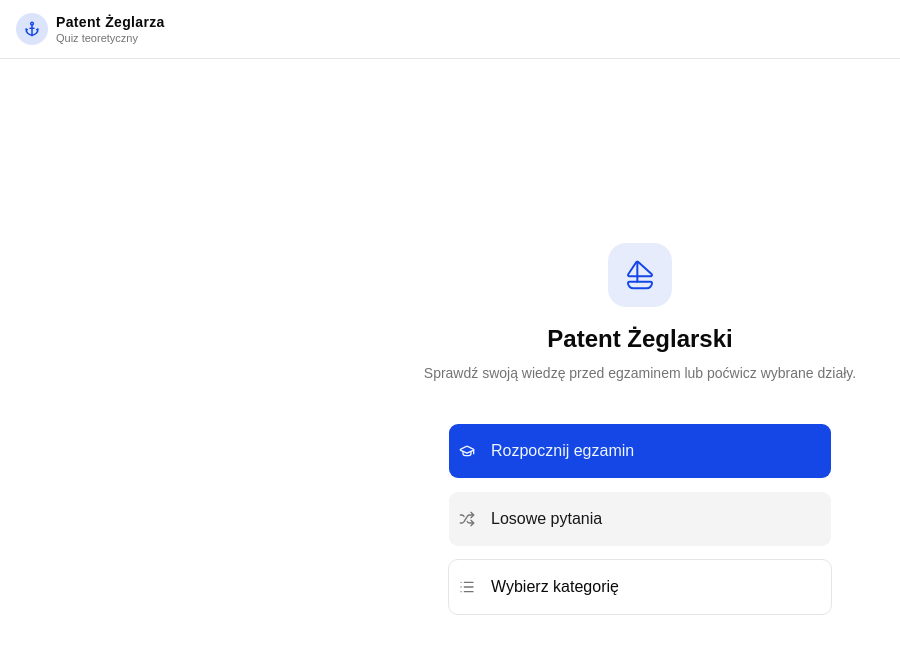
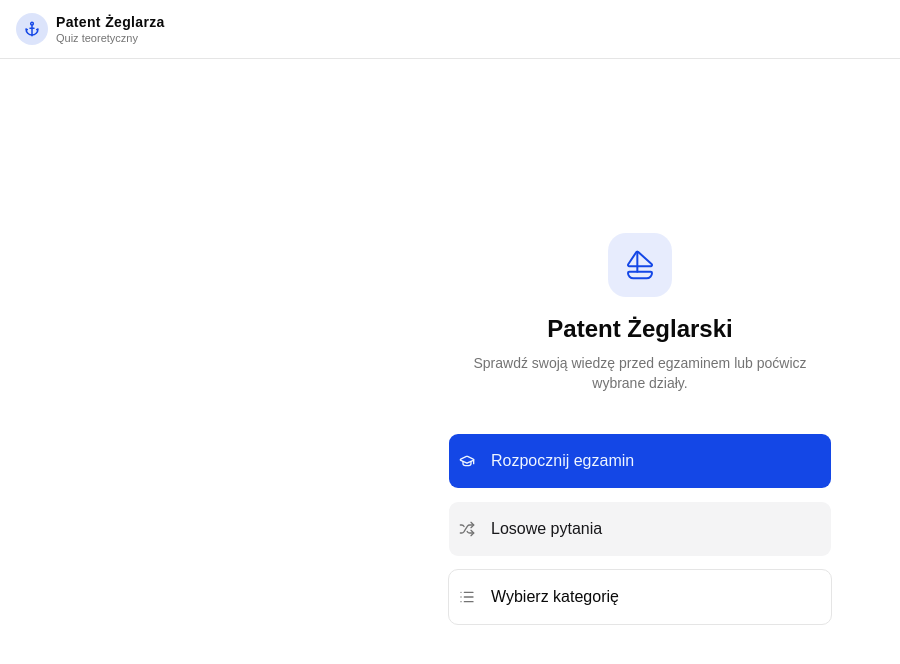
Before and after one commit to ChrisKlp/sail-quiz, a React (Vite) app: page / in a window 1280 px wide. Shown: the top 664 px of the page, without its empty margins (0-900 px from the left). Built offline with nearby package versions, Linux system fonts and the light colour scheme.

Commit message:
Fix scroll issue

```diff
--- a/src/components/StartScreen.tsx
+++ b/src/components/StartScreen.tsx
@@ -19,7 +19,8 @@ export function StartScreen() {
   const categoriesList = Array.from(categoryMap.entries());
 
   return (
-    <main className='flex flex-1 flex-col items-center justify-center p-6'>
+    <main className='no-scrollbar flex flex-1 flex-col items-center overflow-y-auto p-6'>
+      <div className='my-auto flex w-full max-w-sm flex-col'>
         <div className='mb-10 flex flex-col items-center text-center'>
           <div className='mb-4 flex h-16 w-16 items-center justify-center rounded-2xl bg-primary/10 text-primary'>
             <Sailboat className='h-8 w-8' strokeWidth={1.5} />
@@ -33,7 +34,7 @@ export function StartScreen() {
         </div>
 
         {view === 'main' && (
-        <div className='flex w-full max-w-sm flex-col gap-3'>
+          <div className='flex w-full flex-col gap-3'>
             <Button
               size='lg'
               className='h-14 justify-start gap-4 text-base'
@@ -66,7 +67,7 @@ export function StartScreen() {
         )}
 
         {view === 'categories' && (
-        <div className='flex w-full max-w-sm flex-col animate-in fade-in slide-in-from-bottom-4 duration-300'>
+          <div className='flex w-full flex-col animate-in fade-in slide-in-from-bottom-4 duration-300 pb-8'>
             <Button
               variant='ghost'
               className='mb-4 self-start pl-0 text-muted-foreground hover:text-foreground'
@@ -82,7 +83,7 @@ export function StartScreen() {
                   key={key}
                   variant='outline'
                   size='lg'
-                className='h-14 justify-start text-base'
+                  className='min-h-14 h-auto justify-start py-3 text-left text-base whitespace-normal'
                   onClick={() => startCategory(key)}
                 >
                   {category.name}
@@ -91,6 +92,7 @@ export function StartScreen() {
             </div>
           </div>
         )}
+      </div>
     </main>
   );
 }
```
Lines whose indentation alone changed are shown as unchanged.
